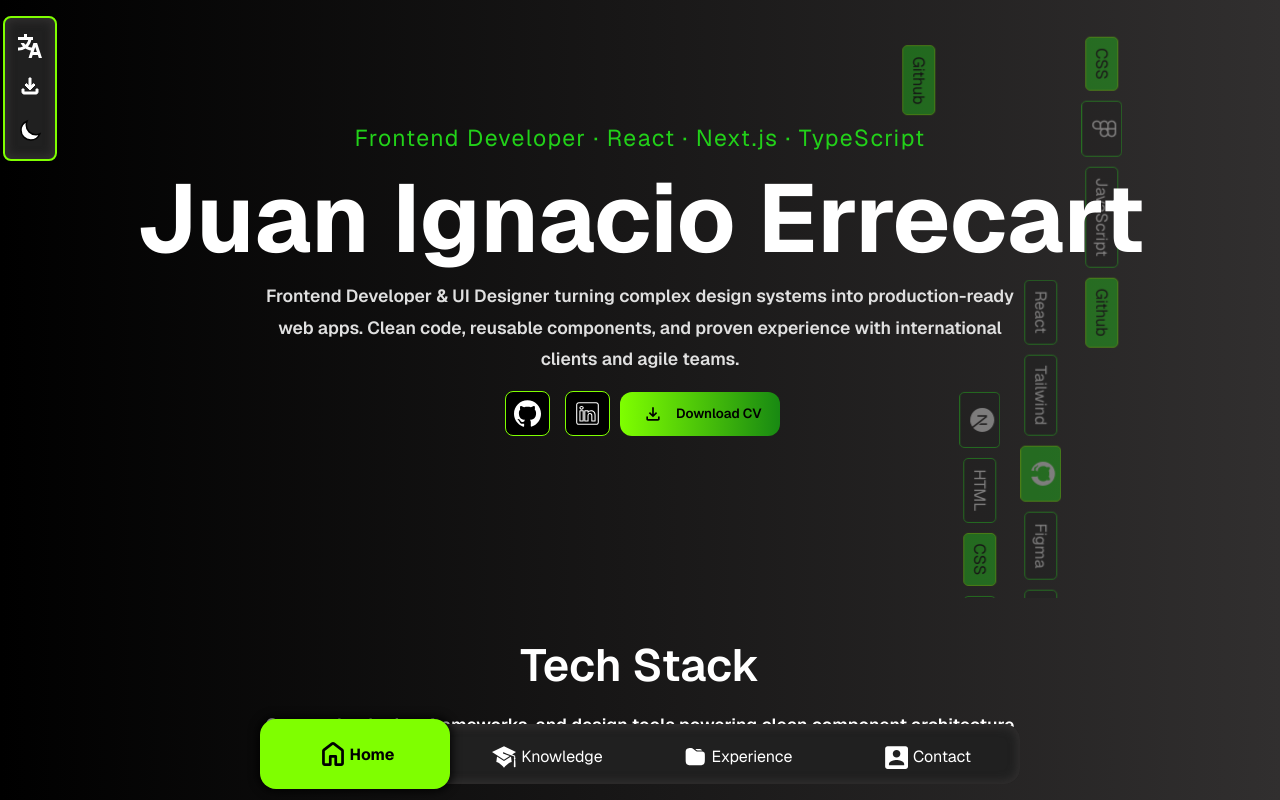
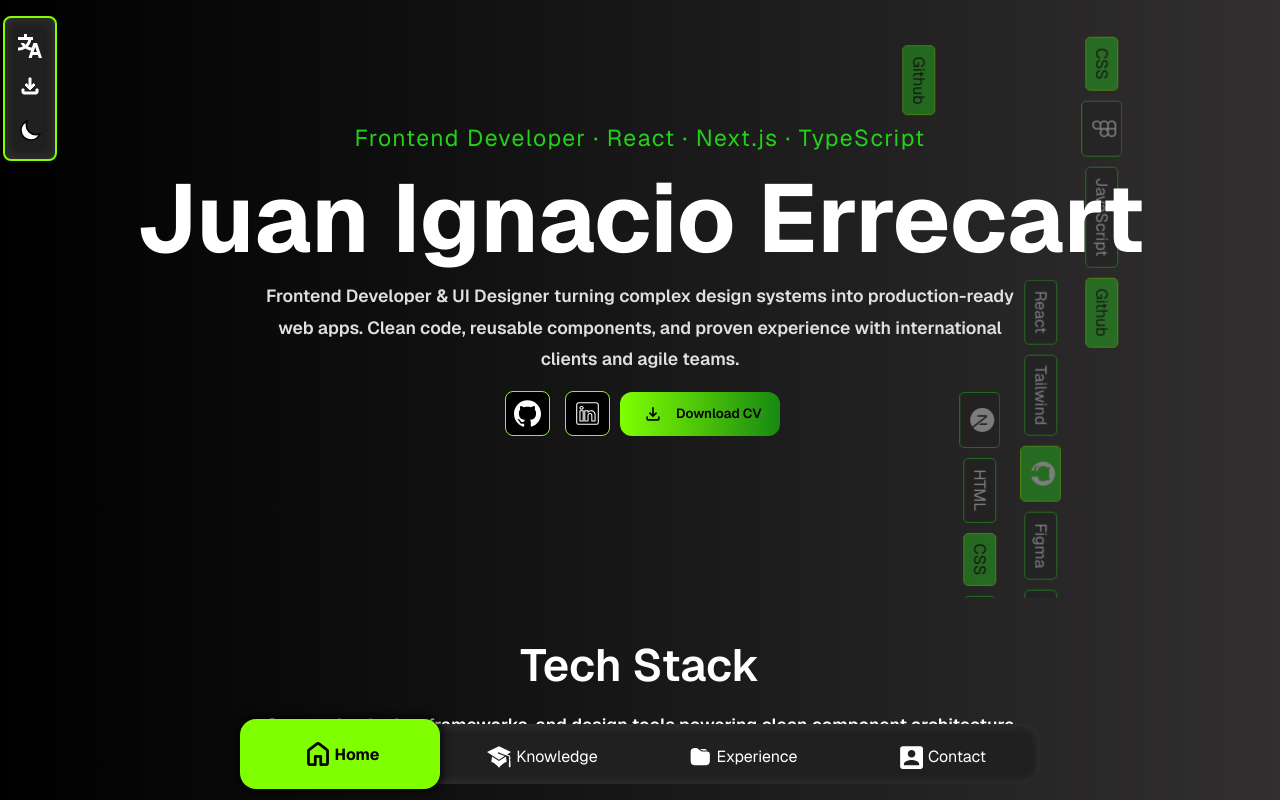
Before and after one commit to errecart/portfolio, a Next.js app: page / in a window 1280 px wide. Shown: the top 800 px of the page. Built offline with nearby package versions, Linux system fonts and the light colour scheme.

Commit message:
[change]: fix bug 2

```diff
--- a/src/components/lowBar/lowbar.css
+++ b/src/components/lowBar/lowbar.css
@@ -1,6 +1,6 @@
 .lowBar {
-  width: min(60%, 760px);
-  min-width: 320px;
+  width: min(70%, 800px);
+  min-width: 375px;
   height: 60px;
   position: fixed;
   left: 50%;
@@ -30,6 +30,7 @@
       font-size: 1.2rem;
       border-radius: 1rem;
       padding-bottom: 5px;
+      padding-inline:5px;
       transition:
         height 260ms cubic-bezier(0.4, 0, 0.2, 1),
         margin 260ms cubic-bezier(0.4, 0, 0.2, 1),
--- a/src/pages/ContactMe/Contact.jsx
+++ b/src/pages/ContactMe/Contact.jsx
@@ -3,7 +3,6 @@ import React, { useState } from "react";
 import ScrollReveal from "@/components/ScrollReveal";
 import "./Contact.css";
 import { useLanguage } from "@/contexts/LanguageContext";
-import { LanguageProvider } from "@/contexts/LanguageContext";
 
 
 const Contact = () => {
@@ -21,7 +20,6 @@ const Contact = () => {
   };
 
   return (
-    <LanguageProvider>
       <div className="container" id="contact">
         <ScrollReveal animation="fade-down">
           <h2>{t.contact.title}</h2>
@@ -109,7 +107,6 @@ const Contact = () => {
           </ScrollReveal>
         </div>
       </div>
-    </LanguageProvider>
   );
 };
 
```
Also changed, not shown: src/pages/_app.js (added, +9 -0 lines).
